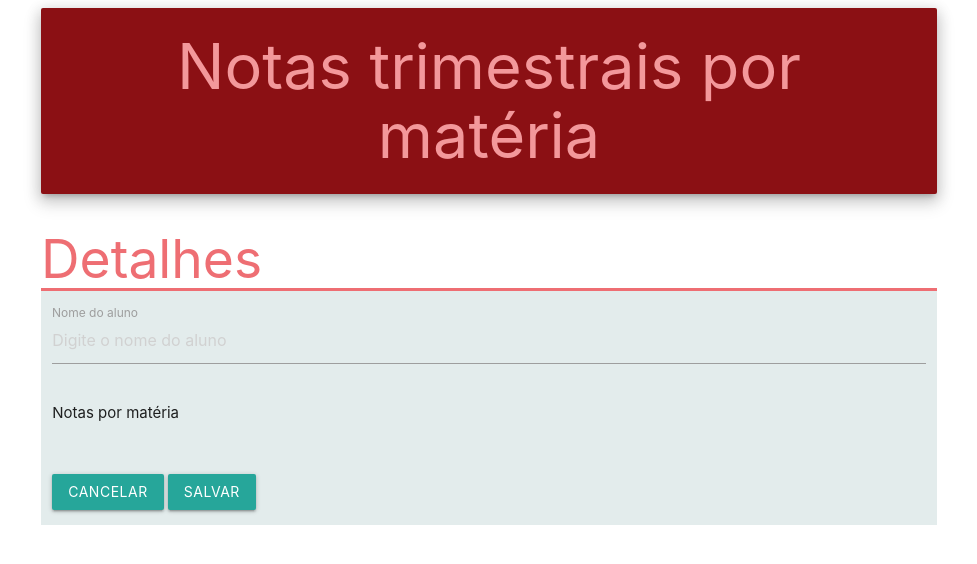
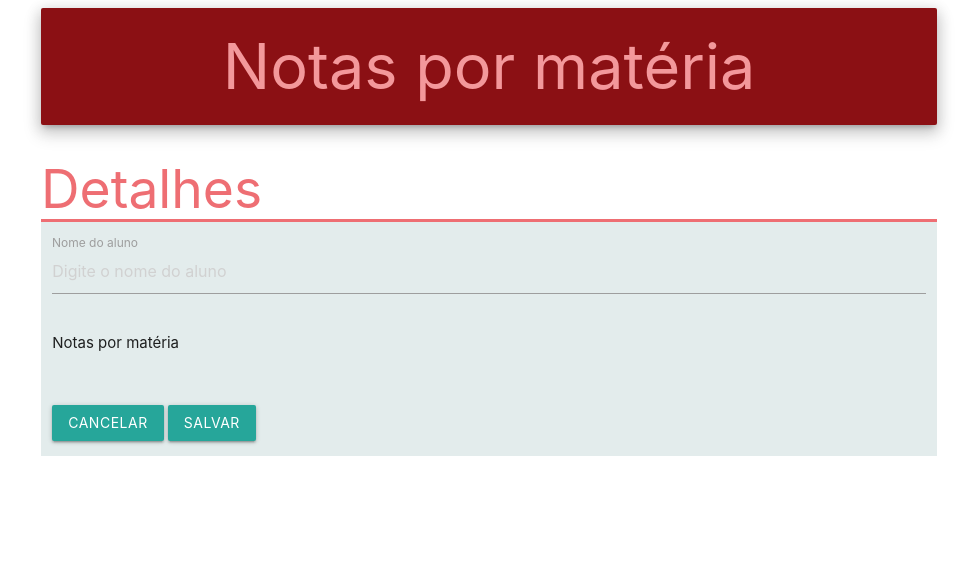
Before and after one commit to Ismael-Code/AlunosMedias, a plain HTML site: page edit.html in a window 1280 px wide. Shown: the whole page, without its empty margins (151-1128 px from the left). Drawn offline with Linux system fonts and the light colour scheme.

Commit message:
nova correção do title do index.html e correção do h1 do edit.html

```diff
--- a/edit.html
+++ b/edit.html
@@ -48,7 +48,7 @@
     <div class="container">
         <div class="hero center card-panel materialize-red darken-4 white-text z-depth-3">
             <h1 class="materialize-red-text text-lighten-3">
-                Notas trimestrais por matéria
+                Notas por matéria
             </h1>
         </div>
 
```
Also changed, not shown: index.html (+1 -1 lines).
